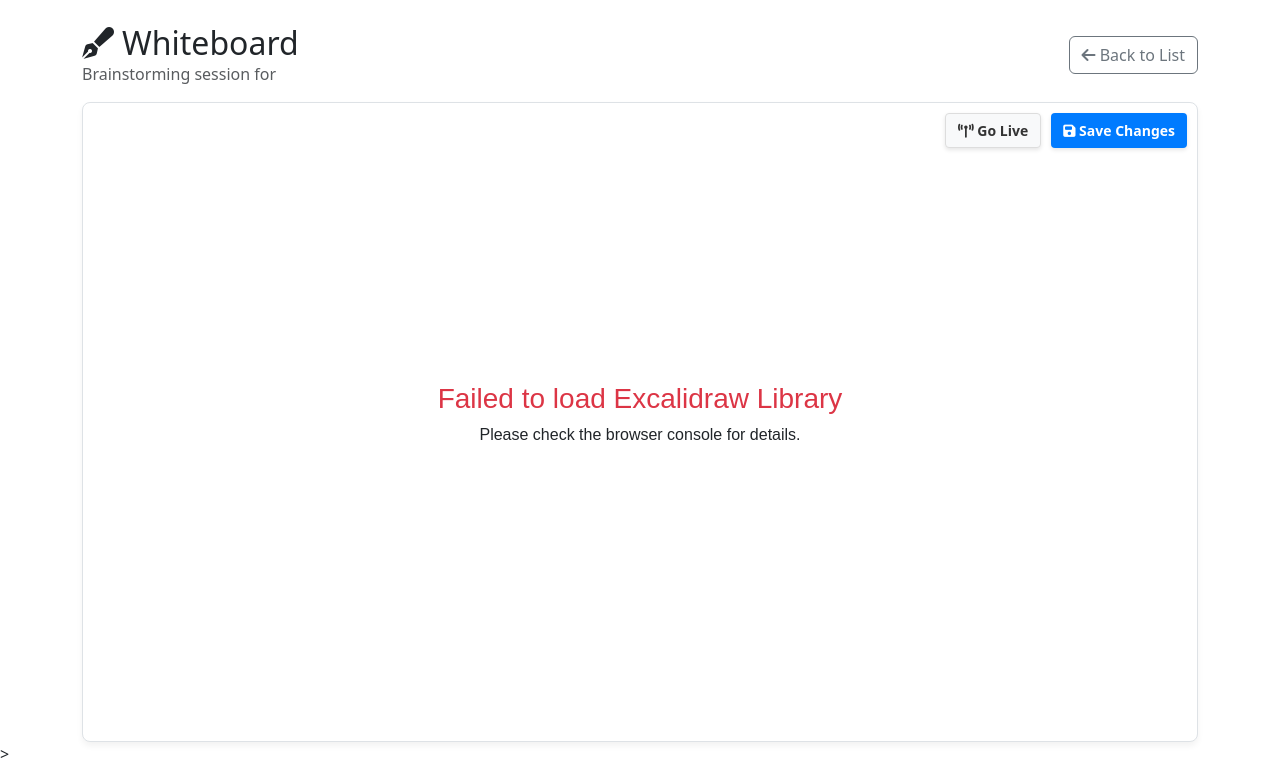
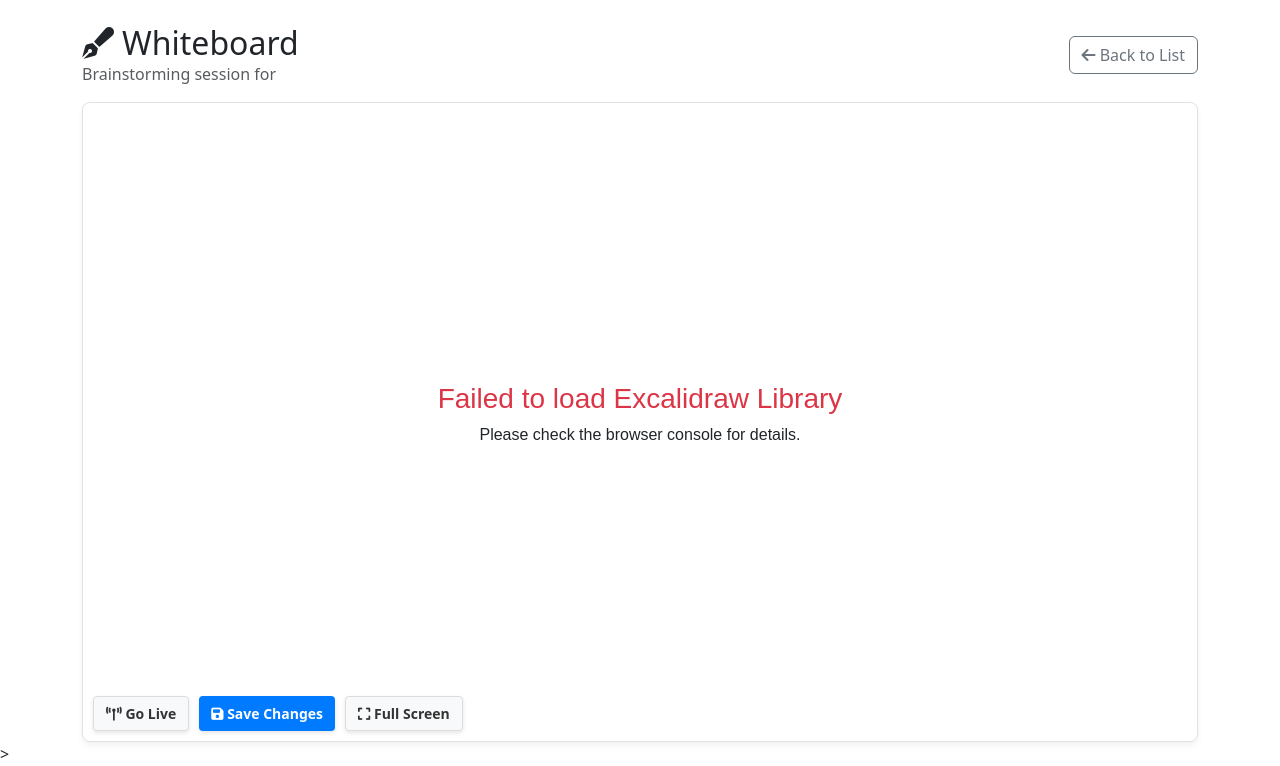
Before and after one commit to mr6874000/excalidraw_ui, a Flask app: page /excalidraw/1 in a window 1280 px wide. Shown: the part 56-822 px from the top of the page. Run offline with Flask 3, Linux system fonts and the light colour scheme; tables that the repository leaves empty hold one stand-in row (values such as "Sample post"); some libraries are stand-ins or nearby versions.

Commit message:
updated with full screen

```diff
--- a/templates/excalidraw.html
+++ b/templates/excalidraw.html
@@ -21,10 +21,10 @@
     }
 
     /* Tools positioned relative to the wrapper, not the window */
-    .header-tools {
+    .bottom-tools {
         position: absolute;
-        top: 10px;
-        right: 10px;
+        bottom: 10px;
+        left: 10px;
         z-index: 10;
         display: flex;
         gap: 10px;
@@ -86,8 +86,8 @@
     </a>
 </div>
 
-<div class="excalidraw-wrapper">
-    <div class="header-tools">
+<div class="excalidraw-wrapper" id="excalidraw-container">
+    <div class="bottom-tools">
         <div id="participants-list"
             class="d-none bg-white p-2 rounded shadow-sm border me-2 d-flex align-items-center gap-2">
             <!-- Participants will be injected here -->
@@ -95,6 +95,8 @@
         <button id="go-live-btn" class="btn-drawing btn-drawing-secondary"><i class="fas fa-broadcast-tower"></i> Go
             Live</button>
         <button id="save-btn" class="btn-drawing btn-drawing-primary"><i class="fas fa-save"></i> Save Changes</button>
+        <button id="fullscreen-btn" class="btn-drawing btn-drawing-secondary"><i class="fas fa-expand"></i> Full
+            Screen</button>
     </div>
 
     <div id="root"></div>
@@ -323,6 +325,35 @@
             }
         };
 
+        // Full Screen Logic
+        const fullscreenBtn = document.getElementById('fullscreen-btn');
+        const container = document.getElementById('excalidraw-container');
+
+        fullscreenBtn.onclick = () => {
+            if (!document.fullscreenElement) {
+                if (container.requestFullscreen) {
+                    container.requestFullscreen();
+                } else if (container.webkitRequestFullscreen) {
+                    container.webkitRequestFullscreen();
+                }
+            } else {
+                if (document.exitFullscreen) {
+                    document.exitFullscreen();
+                }
+            }
+        };
+
+        const updateFullscreenButton = () => {
+            if (document.fullscreenElement) {
+                fullscreenBtn.innerHTML = '<i class="fas fa-compress"></i> Exit Full Screen';
+                // Adjust style lightly for full screen if needed, e.g. move tools further out?
+            } else {
+                fullscreenBtn.innerHTML = '<i class="fas fa-expand"></i> Full Screen';
+            }
+        };
+
+        document.addEventListener('fullscreenchange', updateFullscreenButton);
+
         joinBtn.onclick = () => {
             const name = nameInput.value.trim();
             if (!name) return;
```
